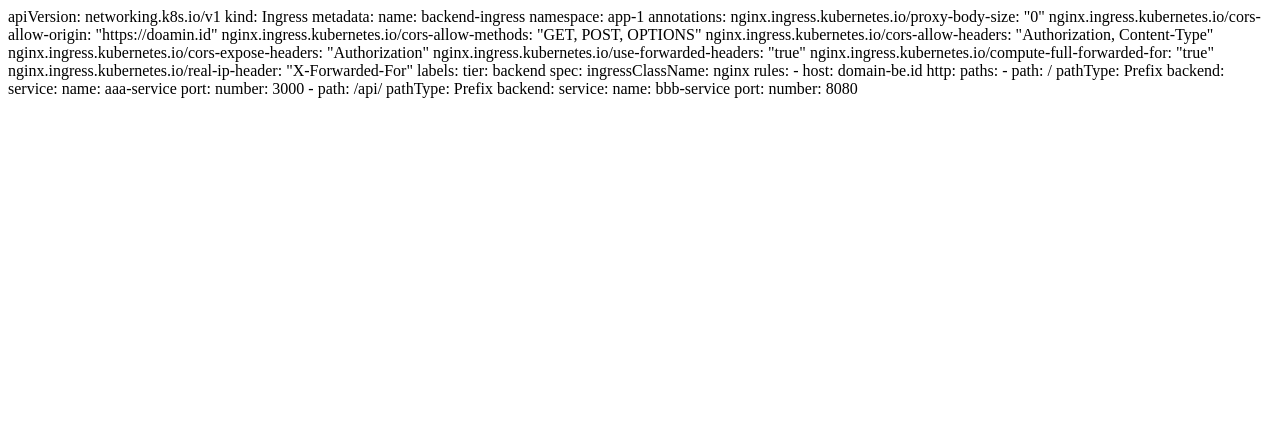
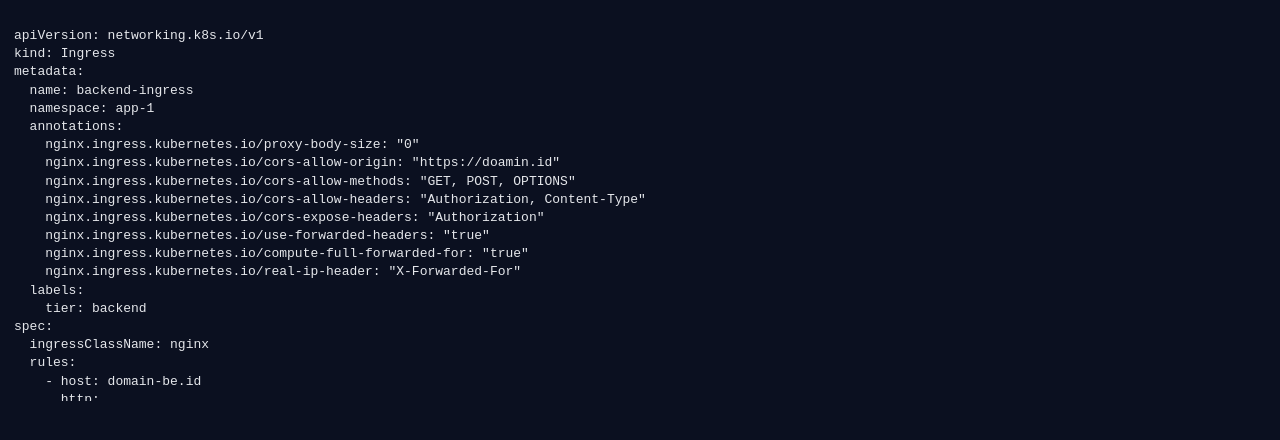
Before and after one commit to fsatrion/embeded, a plain HTML site: page index.html in a window 1280 px wide. Drawn offline with Linux system fonts and the light colour scheme.

Commit message:
update index

```diff
--- a/index.html
+++ b/index.html
@@ -1,3 +1,27 @@
+<!DOCTYPE html>
+<html>
+<head>
+<meta charset="utf-8">
+<title>Scrollable Code</title>
+<style>
+body {
+  margin: 0;
+  background: #0b1020;
+}
+pre {
+  max-height: 360px;
+  overflow-y: auto;
+  padding: 14px;
+  color: #e5e7eb;
+  font-family: monospace;
+  font-size: 13px;
+  line-height: 1.4;
+  white-space: pre;
+}
+</style>
+</head>
+<body>
+<pre>
 apiVersion: networking.k8s.io/v1
 kind: Ingress
 metadata:
@@ -34,3 +58,7 @@ spec:
               name: bbb-service
               port:
                   number: 8080
+
+</pre>
+</body>
+</html>
```
